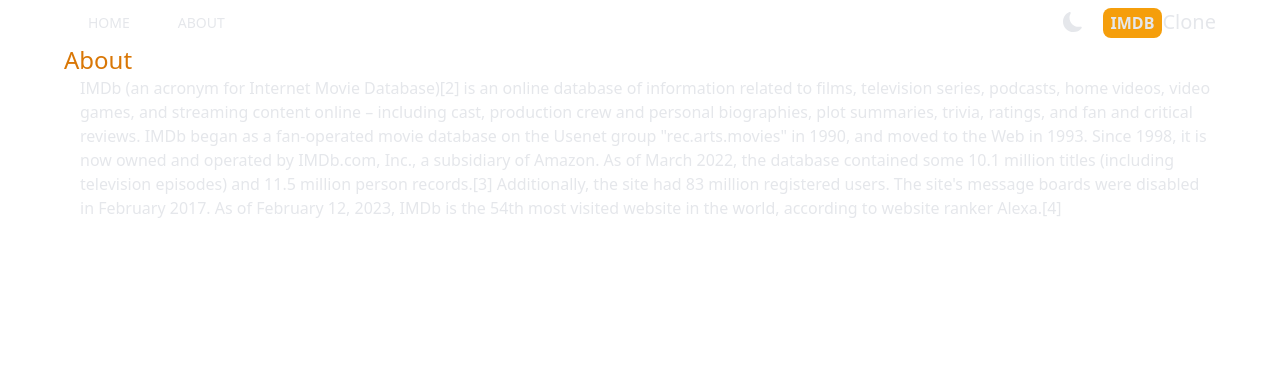
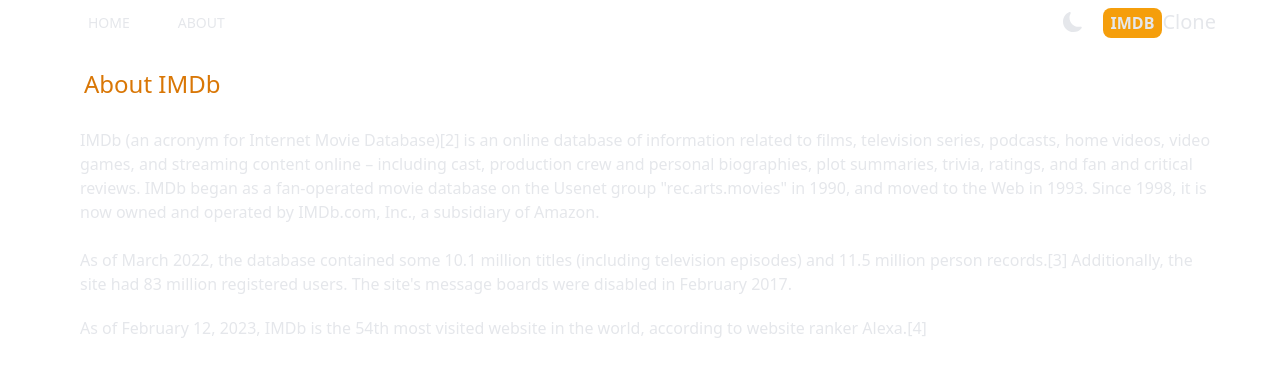
Before and after one commit to ijazkhan101/Build-Projects-with-Nextjs-and-Reactjs-full-stack, a Next.js app in the folder imdb/: page /about in a window 1280 px wide. Shown: the top 376 px of the page. Built offline with nearby package versions, Linux system fonts and the light colour scheme.

Commit message:
About us
About us

```diff
--- a/imdb/src/app/about/page.jsx
+++ b/imdb/src/app/about/page.jsx
@@ -1,16 +1,31 @@
-import React from 'react'
+import React from "react";
 
 export default function About() {
   return (
-    <div className='max-w-6xl mx-auto space-x-4'>
-        <h1 className='text-2xl font-medium text-amber-600'>About </h1>
-        <p>
-        IMDb (an acronym for Internet Movie Database)[2] is an online database of information related to films, television series, podcasts, home videos, video games, and streaming content online – including cast, production crew and personal biographies, plot summaries, trivia, ratings, and fan and critical reviews. IMDb began as a fan-operated movie database on the Usenet group "rec.arts.movies" in 1990, and moved to the Web in 1993. Since 1998, it is now owned and operated by IMDb.com, Inc., a subsidiary of Amazon.
-
-As of March 2022, the database contained some 10.1 million titles (including television episodes) and 11.5 million person records.[3] Additionally, the site had 83 million registered users. The site's message boards were disabled in February 2017.
-
-As of February 12, 2023, IMDb is the 54th most visited website in the world, according to website ranker Alexa.[4]
-        </p>
+    <div className="max-w-6xl mx-auto space-x-4">
+      <h1 className="text-2xl font-medium text-amber-600 ml-5 mt-6 mb-7">
+        About IMDb
+      </h1>
+      <p className="mt-5 ">
+        IMDb (an acronym for Internet Movie Database)[2] is an online database
+        of information related to films, television series, podcasts, home
+        videos, video games, and streaming content online – including cast,
+        production crew and personal biographies, plot summaries, trivia,
+        ratings, and fan and critical reviews. IMDb began as a fan-operated
+        movie database on the Usenet group "rec.arts.movies" in 1990, and moved
+        to the Web in 1993. Since 1998, it is now owned and operated by
+        IMDb.com, Inc., a subsidiary of Amazon.
+      </p>
+      <p className="mt-6">
+        As of March 2022, the database contained some 10.1 million titles
+        (including television episodes) and 11.5 million person records.[3]
+        Additionally, the site had 83 million registered users. The site's
+        message boards were disabled in February 2017.
+      </p>
+      <p className="mt-5 ">
+        As of February 12, 2023, IMDb is the 54th most visited website in the
+        world, according to website ranker Alexa.[4]
+      </p>
     </div>
-  )
+  );
 }
```
